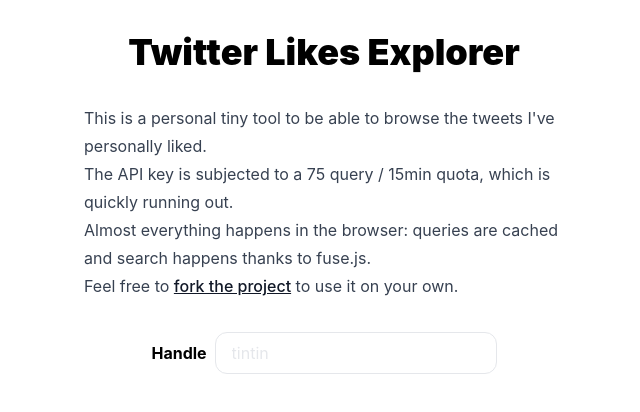
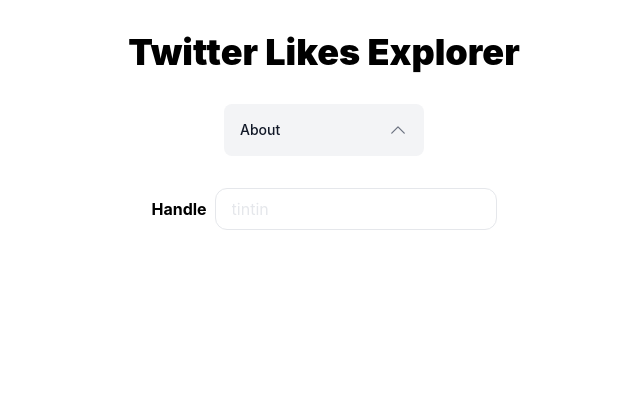
Before and after one commit to theo-m/twitter-likes, a Next.js app: page / in a window 1280 px wide. Shown: the top 412 px of the page, without its empty margins (316-956 px from the left). Built offline with nearby package versions, Linux system fonts and the light colour scheme.

Commit message:
disclosure talk

```diff
--- a/package.json
+++ b/package.json
@@ -9,6 +9,7 @@
     "lint": "next lint"
   },
   "dependencies": {
+    "@headlessui/react": "^1.7.3",
     "@heroicons/react": "^2.0.12",
     "@tanstack/query-sync-storage-persister": "^4.13.0",
     "@tanstack/react-query": "^4.13.0",
--- a/pages/index.tsx
+++ b/pages/index.tsx
@@ -9,6 +9,7 @@
 import classNames from "classnames";
 import { TwitterTweetEmbed } from "react-twitter-embed";
 import useLocalStorage from "../lib/useLocalStorage";
+import { Disclosure } from "@headlessui/react";
 
 const HeroIcon = ({
   name,
@@ -110,12 +111,24 @@
         <h1 className="mt-8 text-4xl font-black text-black">
           Twitter Likes Explorer
         </h1>
-        <p className="prose max-w-[480px]">
-          This is a personal tiny tool to be able to browse the tweets I&apos;ve
-          personally liked.
+        <Disclosure>
+          {({ open }) => (
+            <>
+              <Disclosure.Button className="flex w-full sm:w-[200px] justify-between rounded-lg bg-gray-100 px-4 py-4 text-left text-sm font-medium text-gray-900 hover:bg-gray-200 focus:outline-none focus-visible:ring focus-visible:ring-gray-500 focus-visible:ring-opacity-75">
+                <span>About</span>
+                <HeroIcon
+                  name="ChevronUpIcon"
+                  className={`${
+                    open ? "rotate-180 transform" : ""
+                  } h-5 w-5 text-gray-500`}
+                />
+              </Disclosure.Button>
+              <Disclosure.Panel className="pb-4 -mt-2 prose border-b">
+                This is a personal tiny tool to be able to browse the tweets
+                I&apos;ve personally liked.
                 <br />
-          The API key is subjected to a 75 query / 15min quota, which is quickly
-          running out.
+                The API key is subjected to a 75 query / 15min quota, which is
+                quickly running out.
                 <br />
                 Almost everything happens in the browser: queries are cached and
                 search happens thanks to fuse.js.
@@ -129,7 +142,11 @@
                   fork the project
                 </a>{" "}
                 to use it on your own.
-        </p>
+              </Disclosure.Panel>
+            </>
+          )}
+        </Disclosure>
+
         <div className="flex items-center gap-2">
           <label className="font-bold text-black" htmlFor="handle">
             Handle
```
Also changed, not shown: 1 other file (tests, documents, lock files or other folders). Lines whose indentation alone changed are shown as unchanged.
